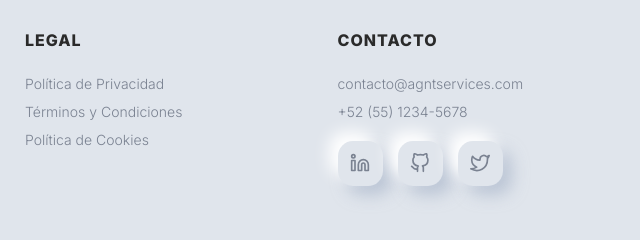
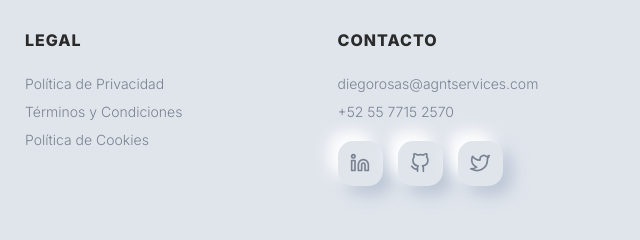
Before and after one commit to diegorosas-agntservices/agntservices-web, a website: page index.html in a window 1280 px wide. Shown: the part 7443-7683 px from the top of the page, 640-1280 px from the left. Drawn offline with Linux system fonts and the light colour scheme.

Commit message:
Contact data

```diff
--- a/index.html
+++ b/index.html
@@ -1385,8 +1385,8 @@
                 <!-- Contact & Social Column -->
                 <div class="footer-column">
                     <h4>Contacto</h4>
-                    <p>contacto@agntservices.com</p>
-                    <p>+52 (55) 1234-5678</p>
+                    <p>diegorosas@agntservices.com</p>
+                    <p>+52 55 7715 2570</p>
                     <div class="social-icons">
                         <a href="https://linkedin.com" target="_blank" rel="noopener" class="social-icon"
                             aria-label="LinkedIn">
```
